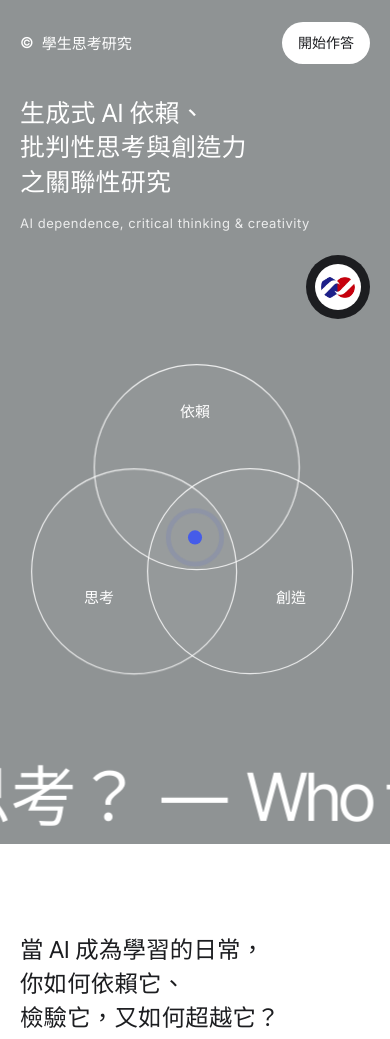
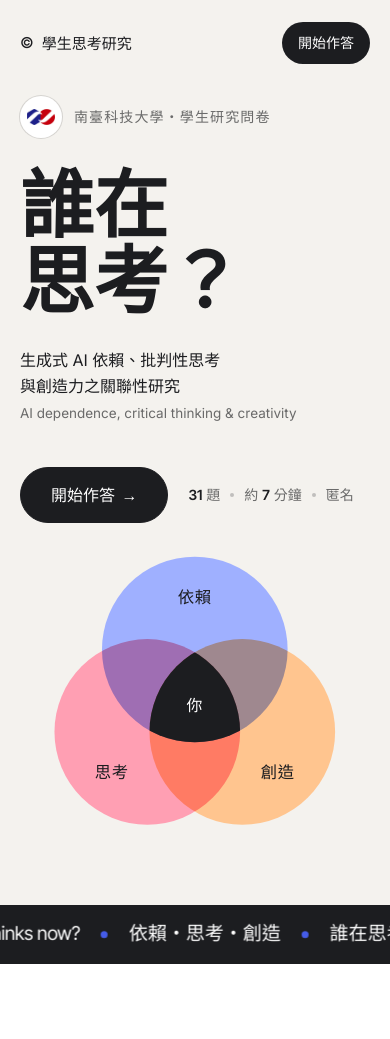
Before and after one commit to nikhilafk/stust-survey, a plain HTML site: page index.html in a window 390 px wide. Shown: the top 1039 px of the page. Drawn offline with Linux system fonts and the light colour scheme.

Commit message:
Redesign hero: headline left, blended Venn poster right, marquee band
Co-Authored-By: Claude Opus 5.5 <noreply@anthropic.com>

```diff
--- a/assets/css/survey.css
+++ b/assets/css/survey.css
@@ -66,7 +66,7 @@ html.is-locked,html.is-locked body{overflow:hidden}
 [tabindex="-1"]:focus{outline:none}
 
 /* ---------------------------------------------------------------- header */
-.site-header{position:absolute;left:0;right:0;top:0;z-index:20;display:flex;justify-content:space-between;align-items:center;padding:34px var(--page-x);color:#fff}
+.site-header{position:absolute;left:0;right:0;top:0;z-index:20;display:flex;justify-content:space-between;align-items:center;padding:30px var(--page-x);color:var(--dark)}
 .brand{display:flex;align-items:center;gap:8px;font-size:15px;font-weight:500}
 .brand-c{display:inline-block;transition:transform .6s var(--ease)}
 .brand-roll{display:inline-grid;height:1.4em;overflow:hidden}
@@ -77,52 +77,57 @@ html.is-locked,html.is-locked body{overflow:hidden}
 .nav-link{position:relative;padding:6px 0}
 .nav-link::after{content:"";position:absolute;left:50%;bottom:-6px;width:5px;height:5px;border-radius:50%;background:currentColor;transform:translateX(-50%) scale(0);transition:transform .3s var(--ease-out)}
 .nav-link:hover::after,.nav-link:focus-visible::after{transform:translateX(-50%) scale(1)}
-.nav-cta{padding:11px 20px;border-radius:999px;background:#fff;color:var(--dark);font-weight:500;transition:background .25s,color .25s}
+.nav-cta{padding:11px 20px;border-radius:999px;background:var(--dark);color:#fff;font-weight:500;transition:background .25s,color .25s}
 .nav-cta:hover{background:var(--accent);color:#fff}
 
 /* ---------------------------------------------------------------- hero */
-.hero{position:relative;height:100vh;height:100svh;min-height:640px;background:var(--grey);color:#fff;overflow:hidden}
-.hero-badge{position:absolute;left:0;top:calc(50% - 50px);z-index:4;display:flex;align-items:center;height:100px;padding-left:44px;background:var(--dark);border-radius:0 50px 50px 0}
-.hero-badge-text{font-size:14px;line-height:1.45;padding-right:22px;white-space:nowrap}
-.hero-badge-text [lang="en"]{font-size:12px;color:var(--muted-d)}
-.hero-badge-disc{width:100px;height:100px;border-radius:50%;background:var(--dark);display:grid;place-items:center;flex:0 0 auto}
-.hero-badge-disc img{width:64px;height:64px;object-fit:contain;background:#fff;border-radius:50%;padding:13px 9px}
-.hero-title-wrap{position:absolute;left:66%;top:30%;z-index:4;max-width:31%}
-.hero-arrow{width:22px;height:22px;margin-bottom:clamp(28px,6vh,60px)}
-.hero-title{font-family:var(--display);font-size:clamp(22px,2.15vw,34px);font-weight:400;line-height:1.38;letter-spacing:.01em}
-.hero-title span{display:block}
-.hero-title-en{margin-top:14px;font-size:13px;letter-spacing:.04em;color:rgba(255,255,255,.82)}
-.venn{position:absolute;left:50%;top:11%;height:64%;aspect-ratio:600/560;transform:translateX(-58%);z-index:1;pointer-events:none}
-.venn svg{width:100%;height:100%;overflow:visible}
-.venn-c circle{fill:rgba(255,255,255,.035);stroke:rgba(255,255,255,.82);stroke-width:1.2;vector-effect:non-scaling-stroke}
-.venn-c{transform-box:view-box;transform-origin:300px 305px;animation:drift 14s ease-in-out infinite}
-.venn-c2{animation-duration:17s;animation-delay:-4s}
-.venn-c3{animation-duration:19s;animation-delay:-9s}
-@keyframes drift{0%,100%{transform:translate(0,0)}33%{transform:translate(5px,-7px)}66%{transform:translate(-6px,4px)}}
-.venn-core{fill:var(--accent)}
-.venn-pulse{fill:none;stroke:var(--accent);stroke-width:2;transform-box:fill-box;transform-origin:center;animation:pulse 2.6s var(--ease-out) infinite}
-@keyframes pulse{from{transform:scale(1);opacity:.9}to{transform:scale(4.2);opacity:0}}
-.venn-labels .vl{position:absolute;display:flex;flex-direction:column;align-items:center;font-size:clamp(16px,1.35vw,21px);line-height:1.2;color:#fff;text-align:center;white-space:nowrap}
-.venn-labels .vl small{font-size:11px;letter-spacing:.1em;text-transform:uppercase;color:rgba(255,255,255,.78);margin-top:4px}
-.vl1{left:50%;top:17%;transform:translateX(-50%)}
-.vl2{left:25%;top:69%;transform:translateX(-50%)}
-.vl3{left:75%;top:69%;transform:translateX(-50%)}
-.marquee{position:absolute;left:0;bottom:clamp(18px,4vh,52px);width:100%;overflow:hidden;z-index:2;pointer-events:none}
+.hero{position:relative;min-height:100vh;min-height:100svh;display:flex;flex-direction:column;background:#f4f2ee;color:var(--dark);overflow:hidden}
+.hero-grid{flex:1;width:100%;max-width:1380px;margin:0 auto;display:grid;grid-template-columns:minmax(0,1.05fr) minmax(0,1fr);align-items:center;gap:clamp(24px,4vw,80px);padding:clamp(108px,15vh,150px) var(--page-x) clamp(36px,6vh,72px)}
+.hero-eyebrow{display:flex;align-items:center;gap:12px;font-size:14px;letter-spacing:.08em;color:var(--muted)}
+.hero-logo{width:42px;height:42px;border-radius:50%;background:#fff;display:grid;place-items:center;box-shadow:0 0 0 1px var(--line);flex:0 0 auto}
+.hero-logo img{width:28px;height:auto}
+.hero-title{margin-top:clamp(20px,3.6vh,36px);font-family:var(--display);font-size:clamp(70px,min(9.4vw,16.5vh),168px);font-weight:600;line-height:1.02;letter-spacing:-.005em}
+.hero-sub{margin-top:clamp(20px,3.4vh,32px);max-width:28em;font-size:clamp(17px,1.35vw,21px);line-height:1.6}
+.hero-sub [lang="en"]{display:block;margin-top:4px;font-size:13.5px;color:var(--muted)}
+.hero-actions{display:flex;flex-wrap:wrap;align-items:center;gap:16px 30px;margin-top:clamp(28px,5vh,46px)}
+.btn-dark{padding:20px 36px;background:var(--dark);border-color:var(--dark);color:#fff;font-size:16px;font-weight:500}
+.hero-meta{display:flex;align-items:center;gap:14px;font-size:15px;color:var(--muted)}
+.hero-meta b{font-family:"Inter Tight",sans-serif;font-weight:600;color:var(--dark)}
+.hero-meta i{width:4px;height:4px;border-radius:50%;background:var(--line-2)}
+.venn{justify-self:center;width:min(100%,600px,64vh);margin:0}
+.m-br{display:none}
+.venn svg{width:100%;height:auto;overflow:visible;animation:float 9s ease-in-out infinite}
+@keyframes float{50%{transform:translateY(-12px)}}
+.venn-blend{isolation:isolate}
+.vc{mix-blend-mode:multiply;transform-box:fill-box;transform-origin:center}
+.vc-a{fill:#9fb0ff}
+.vc-b{fill:#ff9fb3}
+.vc-c{fill:#ffc58f}
+.vc-core{fill:var(--dark)}
+.venn-text text{font-family:var(--display);font-size:30px;font-weight:500;text-anchor:middle;fill:var(--dark);letter-spacing:.04em}
+.venn-text .you{fill:#fff;font-size:29px}
+.marquee{position:relative;background:var(--dark);color:#fff;overflow:hidden;padding:clamp(14px,2vh,20px) 0}
 .marquee-track{display:flex;width:max-content;will-change:transform}
-.marquee-unit{display:flex;align-items:center;flex:0 0 auto;font-family:var(--display);font-size:clamp(76px,10.6vw,200px);font-weight:400;line-height:1.08;letter-spacing:-.01em;white-space:nowrap;padding-right:.3em}
-.marquee-unit [lang="en"]{font-family:"Inter Tight","Inter",sans-serif;letter-spacing:-.035em}
-.marquee-unit em{font-style:normal;padding:0 .3em}
+.marquee-unit{display:flex;align-items:center;flex:0 0 auto;font-family:var(--display);font-size:clamp(20px,2vw,30px);font-weight:400;line-height:1.3;white-space:nowrap}
+.marquee-unit [lang="en"]{font-family:"Inter Tight","Inter",sans-serif;letter-spacing:-.01em}
+.marquee-unit i{width:7px;height:7px;border-radius:50%;background:var(--accent);margin:0 1.1em}
 
 /* hero entrance */
 .js .hero [data-hero]{opacity:0;transform:translateY(24px);transition:opacity .9s var(--ease-out),transform 1.1s var(--ease-out)}
-.js .hero .venn[data-hero]{transform:translateX(-58%) translateY(40px) scale(.98)}
-.js .hero .marquee-reveal[data-hero]{opacity:1;transform:translateY(105%)}
+.js .hero .marquee-reveal[data-hero]{opacity:1;transform:translateY(110%)}
 .js.is-ready .hero [data-hero]{opacity:1;transform:none}
-.js.is-ready .hero .venn[data-hero]{transform:translateX(-58%)}
-.js.is-ready .hero .hero-badge{transition-delay:.15s}
-.js.is-ready .hero .hero-title-wrap{transition-delay:.25s}
-.js.is-ready .hero .marquee-reveal{transition-delay:.3s}
-.js.is-ready .hero .venn{transition-delay:.05s}
+.js.is-ready .hero .hero-title{transition-delay:.08s}
+.js.is-ready .hero .hero-sub{transition-delay:.16s}
+.js.is-ready .hero .hero-actions{transition-delay:.24s}
+.js.is-ready .hero .marquee-reveal{transition-delay:.35s}
+.js .vc{opacity:0;transform:scale(.55);transition:opacity .9s var(--ease-out),transform 1.4s var(--ease-out)}
+.js.is-ready .vc{opacity:1;transform:none}
+.js.is-ready .vc-a{transition-delay:.2s}
+.js.is-ready .vc-b{transition-delay:.35s}
+.js.is-ready .vc-c{transition-delay:.5s}
+.js .vc-core,.js .venn-text{opacity:0;transition:opacity .8s ease}
+.js.is-ready .vc-core{opacity:1;transition-delay:1.05s}
+.js.is-ready .venn-text{opacity:1;transition-delay:1.2s}
 
 /* ---------------------------------------------------------------- statement */
 .statement{padding:clamp(100px,12vw,190px) var(--page-x) clamp(90px,10vw,150px)}
@@ -400,15 +405,8 @@ fieldset.q-field{border:0;min-width:0}
   .app-brand-text{display:none}
 }
 @media (max-width:1023px){
-  .hero-title-wrap{left:var(--page-x);top:auto;bottom:clamp(200px,26vh,260px);max-width:70%}
-  .hero-arrow{margin-bottom:18px}
-  .venn{top:13%;height:50%;transform:translateX(-50%)}
-  .js .hero .venn[data-hero]{transform:translateX(-50%) translateY(40px)}
-  .js.is-ready .hero .venn[data-hero]{transform:translateX(-50%)}
-  .hero-badge{top:auto;bottom:clamp(200px,26vh,260px);left:auto;right:var(--page-x);height:auto;padding:0;background:transparent}
-  .hero-badge-text{display:none}
-  .hero-badge-disc{width:84px;height:84px}
-  .hero-badge-disc img{width:58px;height:58px}
+  .hero-grid{grid-template-columns:1fr;padding-top:120px;gap:28px}
+  .venn{width:min(78vw,460px);order:2}
   .statement-grid{grid-template-columns:1fr}
   .privacy-list{grid-template-columns:1fr;gap:0}
   .privacy-list li{display:grid;grid-template-columns:64px minmax(0,1fr);column-gap:16px;padding:26px 0}
@@ -420,20 +418,17 @@ fieldset.q-field{border:0;min-width:0}
 @media (max-width:767px){
   :root{--bar-h:58px;--nav-h:76px}
   .site-header{padding:22px var(--page-x)}
+  .hero-grid{padding:96px var(--page-x) 32px;gap:22px}
+  .hero-title{font-size:clamp(64px,19vw,96px)}
+  .hero-sub{font-size:16px}
+  .m-br{display:inline}
+  .hero-actions{gap:14px 20px}
+  .btn-dark{padding:18px 30px}
+  .hero-meta{font-size:14px;gap:10px}
+  .venn{width:min(84vw,400px)}
+  .marquee-unit{font-size:19px}
   .site-nav .nav-link{display:none}
   .nav-cta{padding:10px 16px;font-size:14px}
-  .hero{min-height:560px}
-  .hero-title-wrap{max-width:none;right:var(--page-x);top:96px;bottom:auto}
-  .hero-arrow{display:none}
-  .hero-title{font-size:clamp(22px,6.4vw,28px)}
-  .venn{top:auto;bottom:clamp(110px,17vh,150px);height:min(46vh,92vw);transform:translateX(-50%)}
-  .hero-badge{bottom:auto;top:calc(96px + 3 * 1.38 * clamp(22px,6.4vw,28px) + 56px);right:var(--page-x)}
-  .hero-badge-disc{width:64px;height:64px}
-  .hero-badge-disc img{width:46px;height:46px;padding:9px 6px}
-  .marquee{bottom:max(10px,env(safe-area-inset-bottom))}
-  .marquee-unit{font-size:clamp(58px,17vw,96px)}
-  .venn-labels .vl{font-size:15px}
-  .venn-labels .vl small{font-size:9.5px}
   .statement{padding-top:90px}
   .statement-text{font-size:clamp(21px,6vw,26px)}
   .privacy-title{font-size:clamp(27px,7.6vw,36px)}
@@ -488,8 +483,6 @@ fieldset.q-field{border:0;min-width:0}
   .done-note{grid-template-columns:1fr}
 }
 @media (max-height:720px) and (min-width:1024px){
-  .venn{top:12%;height:60%}
-  .marquee-unit{font-size:clamp(70px,9vw,160px)}
   .q-answer{margin-top:28px}
   .q-zh{font-size:clamp(26px,3vw,42px)}
 }
@@ -497,5 +490,4 @@ fieldset.q-field{border:0;min-width:0}
 @media (prefers-reduced-motion:reduce){
   html{scroll-behavior:auto}
   *,*::before,*::after{animation-duration:.01ms!important;animation-iteration-count:1!important;transition-duration:.01ms!important;transition-delay:0s!important}
-  .venn-pulse{display:none}
 }
--- a/assets/js/survey.js
+++ b/assets/js/survey.js
@@ -183,7 +183,7 @@
   // Venn parallax (desktop pointer only)
   function initVenn() {
     if (reduced || !finePointer) return;
-    const hero = $('.hero'), venn = $('.venn'), circles = $$('.venn-c');
+    const hero = $('.hero'), venn = $('.venn svg');
     let tx = 0, ty = 0, cx = 0, cy = 0, raf = 0;
     hero.addEventListener('pointermove', e => {
       const r = hero.getBoundingClientRect();
@@ -192,8 +192,7 @@
     });
     function step() {
       cx += (tx - cx) * 0.08; cy += (ty - cy) * 0.08;
-      venn.style.translate = `${(cx * 26).toFixed(2)}px ${(cy * 18).toFixed(2)}px`;
-      circles.forEach((c, i) => { const k = [1, -0.7, 0.8][i]; c.style.translate = `${(cx * 14 * k).toFixed(2)}px ${(cy * 12 * k).toFixed(2)}px`; });
+      venn.style.translate = `${(cx * -22).toFixed(2)}px ${(cy * -16).toFixed(2)}px`;
       raf = (Math.abs(tx - cx) + Math.abs(ty - cy) > 0.001) ? requestAnimationFrame(step) : 0;
     }
   }
--- a/index.html
+++ b/index.html
@@ -52,40 +52,43 @@
   <main id="top">
     <!-- HERO -->
     <section class="hero" aria-labelledby="heroTitle">
-      <div class="hero-badge" data-hero>
-        <p class="hero-badge-text">南臺科技大學<br><span lang="en">STUST students</span></p>
-        <span class="hero-badge-disc"><img src="assets/img/stust-mark.png" alt="南臺科技大學校徽 STUST logo" width="240" height="144"></span>
+      <div class="hero-grid">
+        <div class="hero-copy">
+          <p class="hero-eyebrow" data-hero><span class="hero-logo"><img src="assets/img/stust-mark.png" alt="南臺科技大學" width="240" height="144"></span>南臺科技大學・學生研究問卷</p>
+          <h1 class="hero-title" id="heroTitle" data-hero>誰在<br>思考？</h1>
+          <p class="hero-sub" data-hero>生成式 AI 依賴、批判性思考<br class="m-br">與創造力之關聯性研究<span lang="en">AI dependence, critical thinking &amp; creativity</span></p>
+          <div class="hero-actions" data-hero>
+            <a class="btn-pill btn-dark" href="#start" data-magnetic="0.25"><span class="btn-label">開始作答 <span aria-hidden="true">→</span></span><span class="btn-fill" aria-hidden="true"></span></a>
+            <p class="hero-meta"><span><b lang="en">31</b> 題</span><i aria-hidden="true"></i><span>約 <b lang="en">7</b> 分鐘</span><i aria-hidden="true"></i><span>匿名</span></p>
+          </div>
+        </div>
+
+        <figure class="venn" data-hero>
+          <svg viewBox="0 0 600 600" role="img" aria-labelledby="vennDesc">
+            <desc id="vennDesc">三個研究構面：依賴、思考、創造，三者的交集是你。</desc>
+            <defs>
+              <clipPath id="cpA"><circle cx="300" cy="205" r="170"/></clipPath>
+              <clipPath id="cpB"><circle cx="213" cy="356" r="170"/></clipPath>
+            </defs>
+            <g class="venn-blend">
+              <circle class="vc vc-a" cx="300" cy="205" r="170"/>
+              <circle class="vc vc-b" cx="213" cy="356" r="170"/>
+              <circle class="vc vc-c" cx="387" cy="356" r="170"/>
+            </g>
+            <g clip-path="url(#cpA)"><g clip-path="url(#cpB)"><circle class="vc-core" cx="387" cy="356" r="170"/></g></g>
+            <g class="venn-text" aria-hidden="true">
+              <text x="300" y="120">依賴</text>
+              <text x="148" y="440">思考</text>
+              <text x="452" y="440">創造</text>
+              <text class="you" x="300" y="318">你</text>
+            </g>
+          </svg>
+        </figure>
       </div>
-
-      <div class="hero-title-wrap" data-hero>
-        <svg class="hero-arrow" viewBox="0 0 24 24" aria-hidden="true"><path d="M5 5 L19 19 M19 8 V19 H8" fill="none" stroke="currentColor" stroke-width="1.5"/></svg>
-        <h1 class="hero-title" id="heroTitle">
-          <span>生成式 AI 依賴、</span><span>批判性思考與創造力</span><span>之關聯性研究</span>
-        </h1>
-        <p class="hero-title-en" lang="en">AI dependence, critical thinking &amp; creativity</p>
-      </div>
-
-      <figure class="venn" data-hero>
-        <svg viewBox="0 0 600 560" aria-hidden="true" focusable="false">
-          <g class="venn-c venn-c1"><circle cx="300" cy="200" r="160"/></g>
-          <g class="venn-c venn-c2"><circle cx="210" cy="355" r="160"/></g>
-          <g class="venn-c venn-c3"><circle cx="390" cy="355" r="160"/></g>
-          <circle class="venn-pulse" cx="300" cy="305" r="11"/>
-          <circle class="venn-core" cx="300" cy="305" r="11"/>
-        </svg>
-        <figcaption class="venn-labels">
-          <span class="sr-only">三個研究構面：依賴、思考、創造，以及位於交集的你。</span>
-          <span class="vl vl1" aria-hidden="true">依賴</span>
-          <span class="vl vl2" aria-hidden="true">思考</span>
-          <span class="vl vl3" aria-hidden="true">創造</span>
-        </figcaption>
-      </figure>
 
       <div class="marquee" aria-hidden="true">
         <div class="marquee-reveal" data-hero>
-          <div class="marquee-track" id="marqueeTrack">
-            <span class="marquee-unit">誰在思考？<em>—</em><span lang="en">Who thinks now?</span><em>—</em></span><span class="marquee-unit">誰在思考？<em>—</em><span lang="en">Who thinks now?</span><em>—</em></span>
-          </div>
+          <div class="marquee-track" id="marqueeTrack"><span class="marquee-unit">誰在思考？<i></i><span lang="en">Who thinks now?</span><i></i>依賴・思考・創造<i></i></span><span class="marquee-unit">誰在思考？<i></i><span lang="en">Who thinks now?</span><i></i>依賴・思考・創造<i></i></span></div>
         </div>
       </div>
     </section>
```
